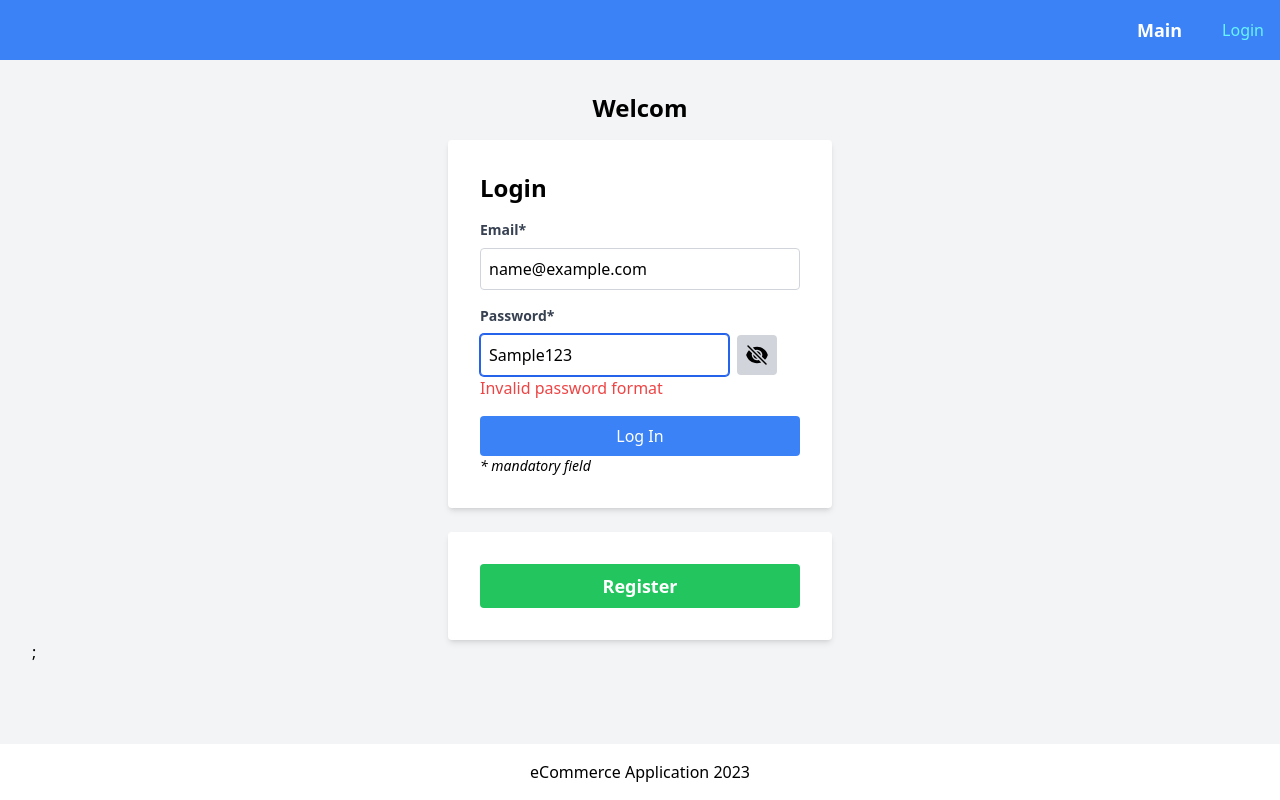
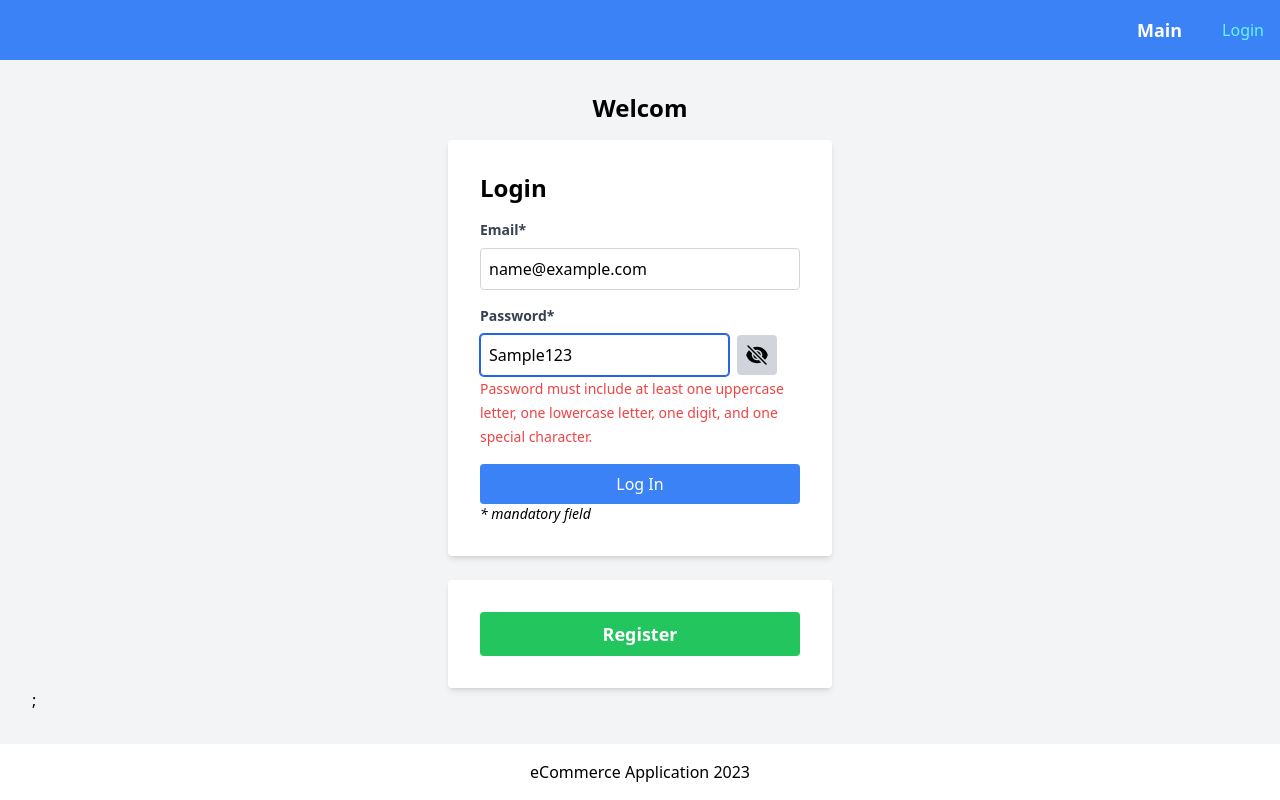
Before and after one commit to SidoryakaSergey/ecommerce-application, a React (Vite) app: page /login in a window 1280 px wide. Both pictures are taken after typing "name@example.com", "Sample123" into the empty fields and a click on the button 757 px from the left and 355 px from the top of the page. Built offline with nearby package versions, Linux system fonts and the light colour scheme; a web font is replaced by a local one.

Commit message:
chore: change error message login form

```diff
--- a/src/components/LoginForm/LoginForm.tsx
+++ b/src/components/LoginForm/LoginForm.tsx
@@ -53,7 +53,8 @@ function LoginForm() {
               required: 'Email is required',
               pattern: {
                 value: /^[A-Z0-9._%+-]+@[A-Z0-9.-]+\.[A-Z]{2,4}$/i,
-                message: 'Invalid email address',
+                message:
+                  'Invalid email address, The email address should be include a domain name and use @',
               },
             }}
             render={({ field, fieldState }) => (
@@ -64,7 +65,7 @@ function LoginForm() {
                   {...field}
                 />
                 {fieldState.error && (
-                  <span className="text-red-500">{fieldState.error.message}</span>
+                  <span className="text-sm text-red-500">{fieldState.error.message}</span>
                 )}
               </div>
             )}
@@ -87,7 +88,8 @@ function LoginForm() {
               },
               pattern: {
                 value: /^(?=.*[a-z])(?=.*[A-Z])(?=.*\d)(?=.*[@$!%*?&#])[A-Za-z\d@$!%*?&#]+$/,
-                message: 'Invalid password format',
+                message:
+                  'Password must include at least one uppercase letter, one lowercase letter, one digit, and one special character.',
               },
             }}
             render={({ field, fieldState }) => (
@@ -110,7 +112,7 @@ function LoginForm() {
                   </button>
                 </div>
                 {fieldState.error && (
-                  <span className="text-red-500">{fieldState.error.message}</span>
+                  <span className="text-sm text-red-500">{fieldState.error.message}</span>
                 )}
               </div>
             )}
```
